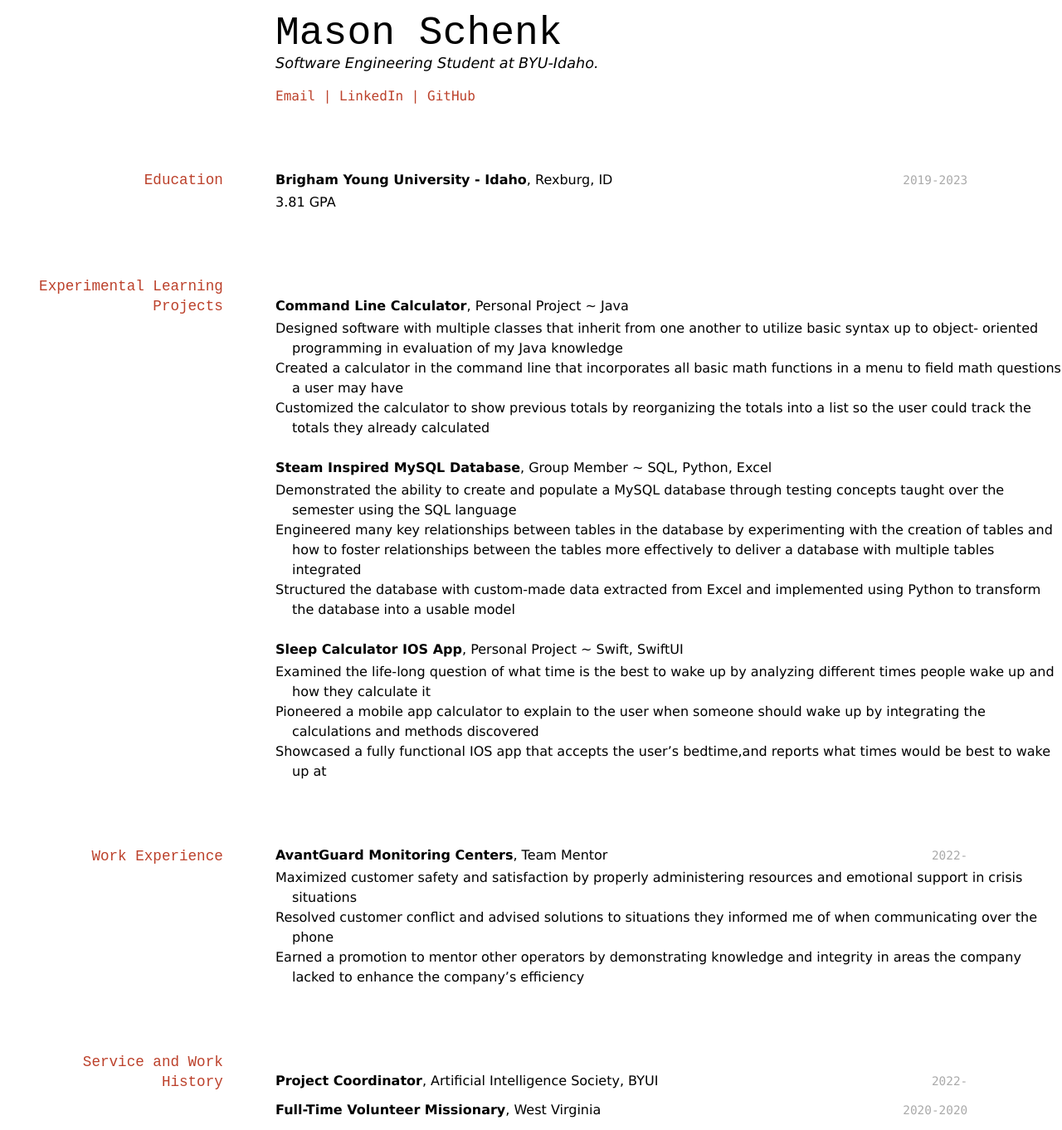
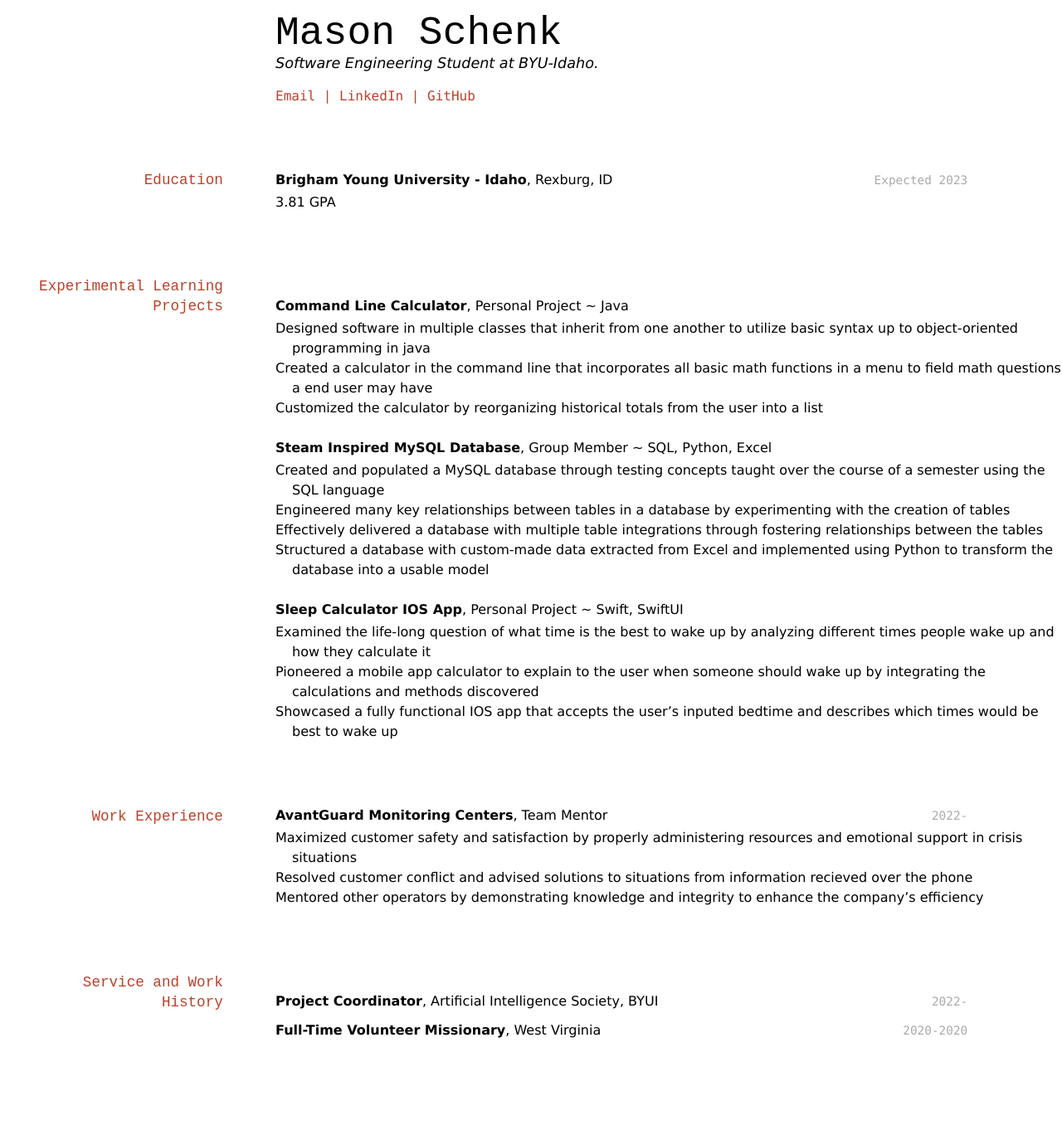
Before and after one commit to byuids-resumes/Schenk-Resume, a Jekyll site: the page built from docs/index.md, in a window 1280 px wide. Shown: the whole page at 83% size. Built offline with Jekyll 4.4.1, drawn with Linux system fonts in a browser that asks for light colours; after the commit the page ends 1266 px from its top, so only the background shows below that.

Commit message:
Update index.md

```diff
--- a/docs/index.md
+++ b/docs/index.md
@@ -13,36 +13,35 @@ Software Engineering Student at BYU-Idaho.
 
 ## Education
 
-`2019-2023`
+`Expected 2023`
 __Brigham Young University - Idaho__, Rexburg, ID
 
 - 3.81 GPA
 
 ## Experimental Learning Projects
 __Command Line Calculator__, Personal Project ~ Java
-* Designed software with multiple classes that inherit from one another to utilize basic syntax up to object- oriented programming in evaluation of my Java knowledge
-* Created a calculator in the command line that incorporates all basic math functions in a menu to field math questions a user may have
-* Customized the calculator to show previous totals by reorganizing the totals into a list so the user could track the totals they already calculated
+* Designed software in multiple classes that inherit from one another to utilize basic syntax up to object-oriented programming in java
+* Created a calculator in the command line that incorporates all basic math functions in a menu to field math questions a end user may have
+* Customized the calculator by reorganizing historical totals from the user into a list
 
 __Steam Inspired MySQL Database__, Group Member ~ SQL, Python, Excel
-* Demonstrated the ability to create and populate a MySQL database through testing concepts taught over the semester using the SQL language
-* Engineered many key relationships between tables in the database by experimenting with the creation of tables and how to foster relationships between the tables more effectively to deliver a database with multiple tables integrated
-* Structured the database with custom-made data extracted from Excel and implemented using Python to transform the database into a usable model
+* Created and populated a MySQL database through testing concepts taught over the course of a semester using the SQL language
+* Engineered many key relationships between tables in a database by experimenting with the creation of tables
+* Effectively delivered a database with multiple table integrations through fostering relationships between the tables
+* Structured a database with custom-made data extracted from Excel and implemented using Python to transform the database into a usable model
 
 __Sleep Calculator IOS App__, Personal Project ~ Swift, SwiftUI
 * Examined the life-long question of what time is the best to wake up by analyzing different times people wake up and how they calculate it
 * Pioneered a mobile app calculator to explain to the user when someone should wake up by integrating the calculations and methods discovered
-* Showcased a fully functional IOS app that accepts the user’s bedtime,and reports what times would be best to wake up at
+* Showcased a fully functional IOS app that accepts the user’s inputed bedtime and describes which times would be best to wake up
 
 ## Work Experience
 `2022-`
 __AvantGuard Monitoring Centers__, Team Mentor
 * Maximized customer safety and satisfaction by properly administering resources and emotional support in
 crisis situations
-* Resolved customer conflict and advised solutions to situations they informed me of when communicating over
-the phone
-* Earned a promotion to mentor other operators by demonstrating knowledge and integrity in areas the company
-lacked to enhance the company’s efficiency
+* Resolved customer conflict and advised solutions to situations from information recieved over the phone
+* Mentored other operators by demonstrating knowledge and integrity to enhance the company’s efficiency
 
 
 ## Service and Work History
```
